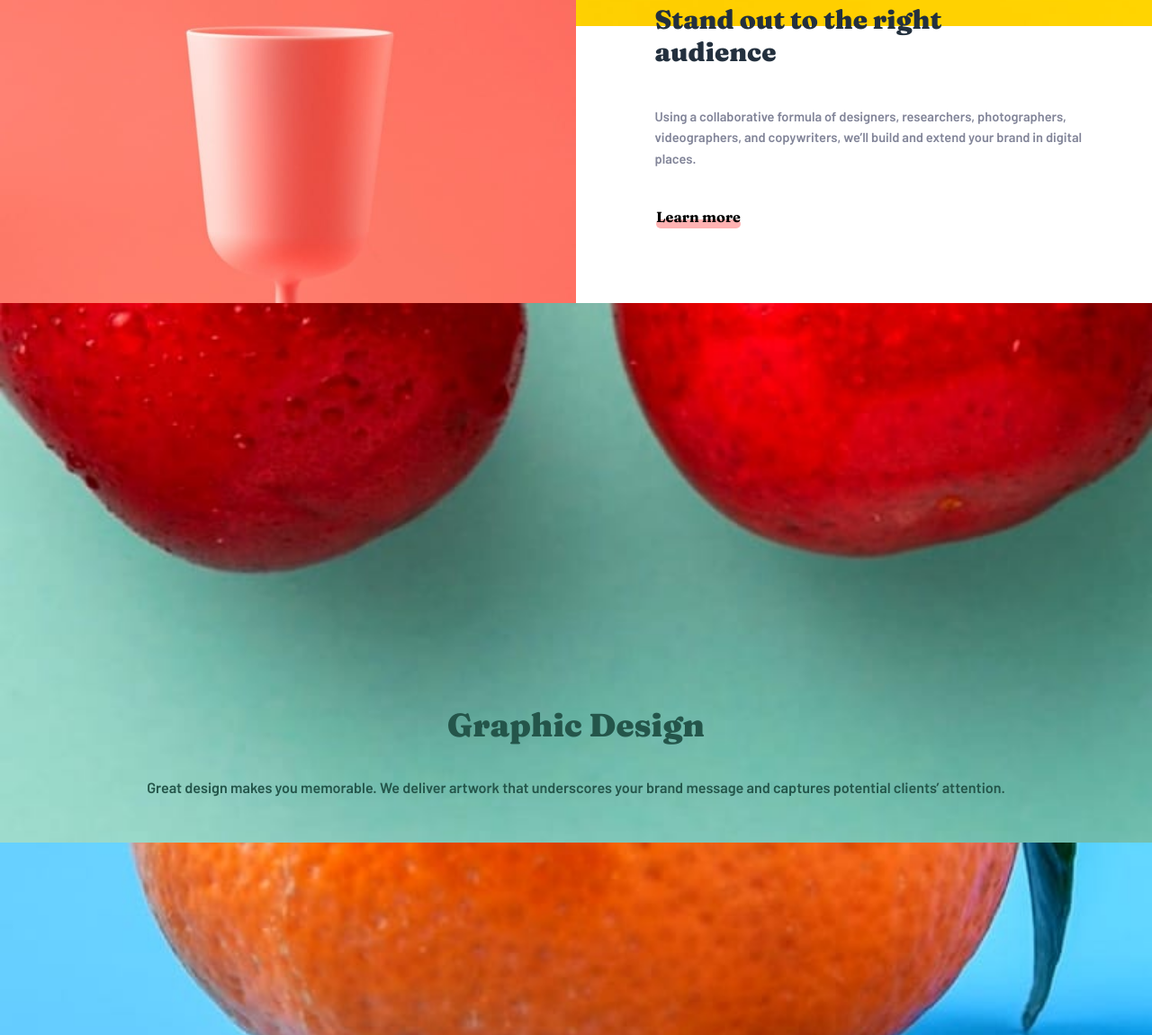
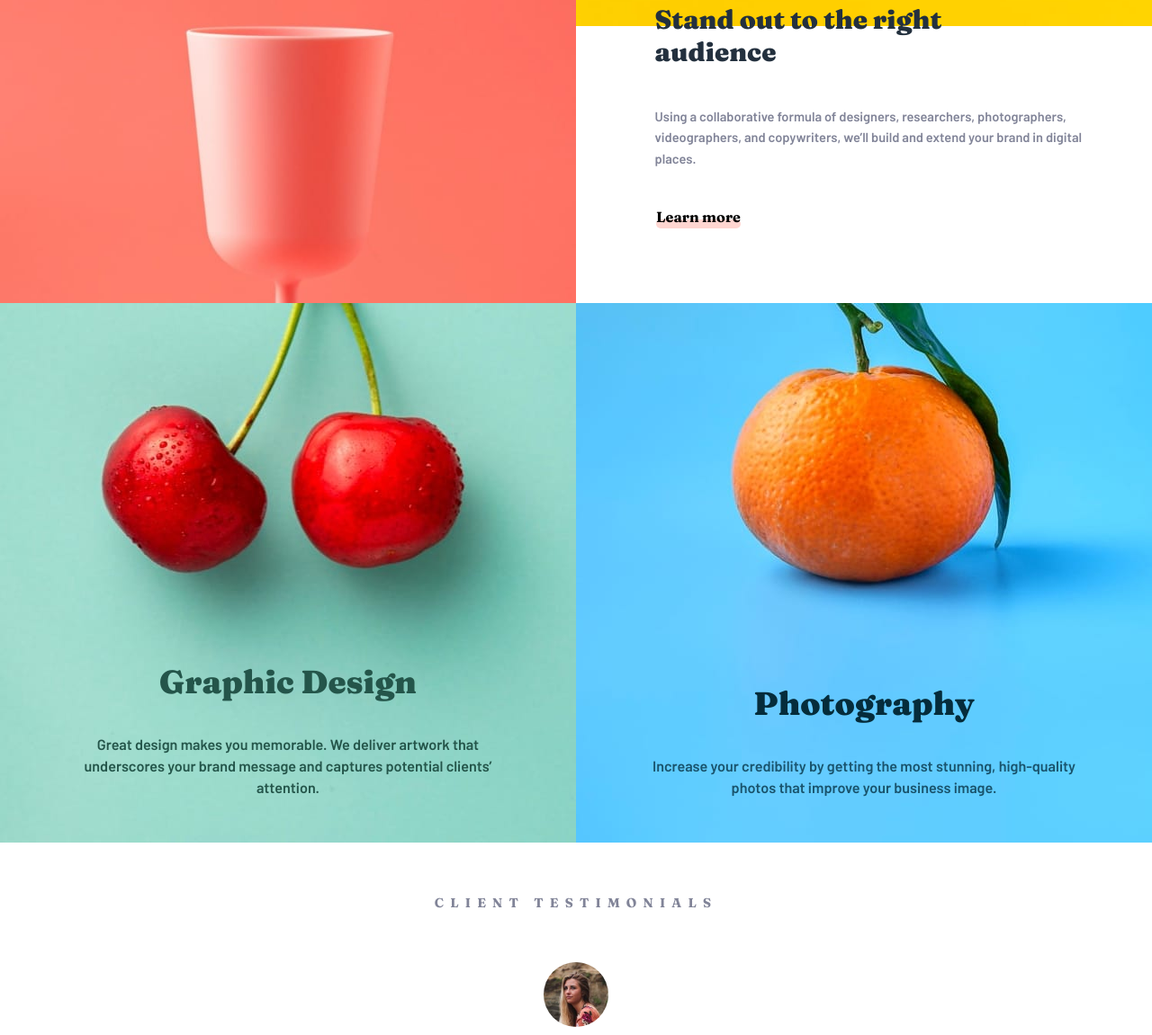
Before and after one commit to john-k-phillips/fm-sunnyside-agency-landing-page, a plain HTML site: page index.html in a window 1280 px wide. Shown: the part 1143-2294 px from the top of the page at 90% size. Drawn offline with Linux system fonts and the light colour scheme.

Commit message:
Finishing project here...

```diff
--- a/index.html
+++ b/index.html
@@ -72,6 +72,7 @@
         <img src="./images/mobile/image-stand-out.jpg" alt="" aria-hidden="true">
       </div>
     </section>
+    <div class="single-section-flex">
       <section class="single-section" id="graphic-design">
         <h3>
           Graphic Design
@@ -91,6 +92,7 @@
           photos that improve your business image.
         </p>
       </section>
+    </div>
     <section id="client-testimonials">
       <h3>
       Client testimonials
--- a/styles/_footer.scss
+++ b/styles/_footer.scss
@@ -14,6 +14,7 @@
         margin: 2em 0em;
         img {
             width: 50%;
+            max-width: 400px;
         }
     }
 }
@@ -26,6 +27,9 @@
     a {
         text-decoration: none;
         color: $clr-moderate-cyan;
+        &:hover {
+            color: white;
+        }
     }
 }
 
@@ -35,3 +39,10 @@
     margin-top: 4em;
     margin-bottom: 2em;
 }
+
+@media screen and (min-width: 1024px) {
+    #gallary {
+        grid-template-columns: repeat(4, 1fr);
+    }
+
+}
--- a/styles/_sections.scss
+++ b/styles/_sections.scss
@@ -52,6 +52,27 @@
 }
 
 @media screen and (min-width: 1024px) {
+
+    #photography {
+        background: url('../images/desktop/image-photography.jpg');
+        background-position: center;
+    }
+    #graphic-design {
+        background: url('../images/desktop/image-graphic-design.jpg');
+        background-position: center;
+    }
+
+    .single-section-flex {
+        display: flex;
+    }
+
+    .single-section {
+        width: 100%;
+        p {
+            max-width: 75%;
+        }
+    }
+
     #main {
         width: 100%;
     }
--- a/styles/styles.scss
+++ b/styles/styles.scss
@@ -79,7 +79,7 @@ h1, h2, h3 {
 
     .stand-out-btn {
         &::after {
-            background-color: $clr-red;
+            background-color: $clr-soft-red;
         }
     }
 
```
Also changed, not shown: styles/styles.css, 1 other file. Lines whose indentation alone changed are shown as unchanged.
